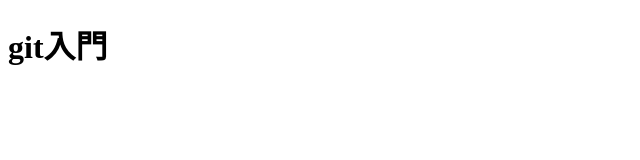
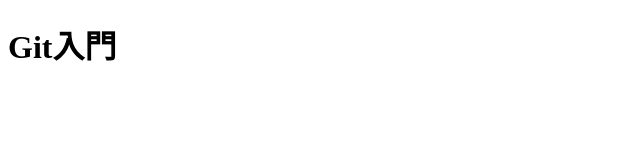
Before and after one commit to syu-h81/gittest, a plain HTML site: page index.html in a window 1280 px wide. Shown: the whole page, without its empty margins (0-640 px from the left). Drawn offline with Linux system fonts and the light colour scheme.

Commit message:
fix: 見出し変更

```diff
--- a/index.html
+++ b/index.html
@@ -6,6 +6,6 @@
     <title>git_practice</title>
 </head>
 <body>
-    <h1>git入門</h1>
+    <h1>Git入門</h1>
 </body>
 </html>
```
